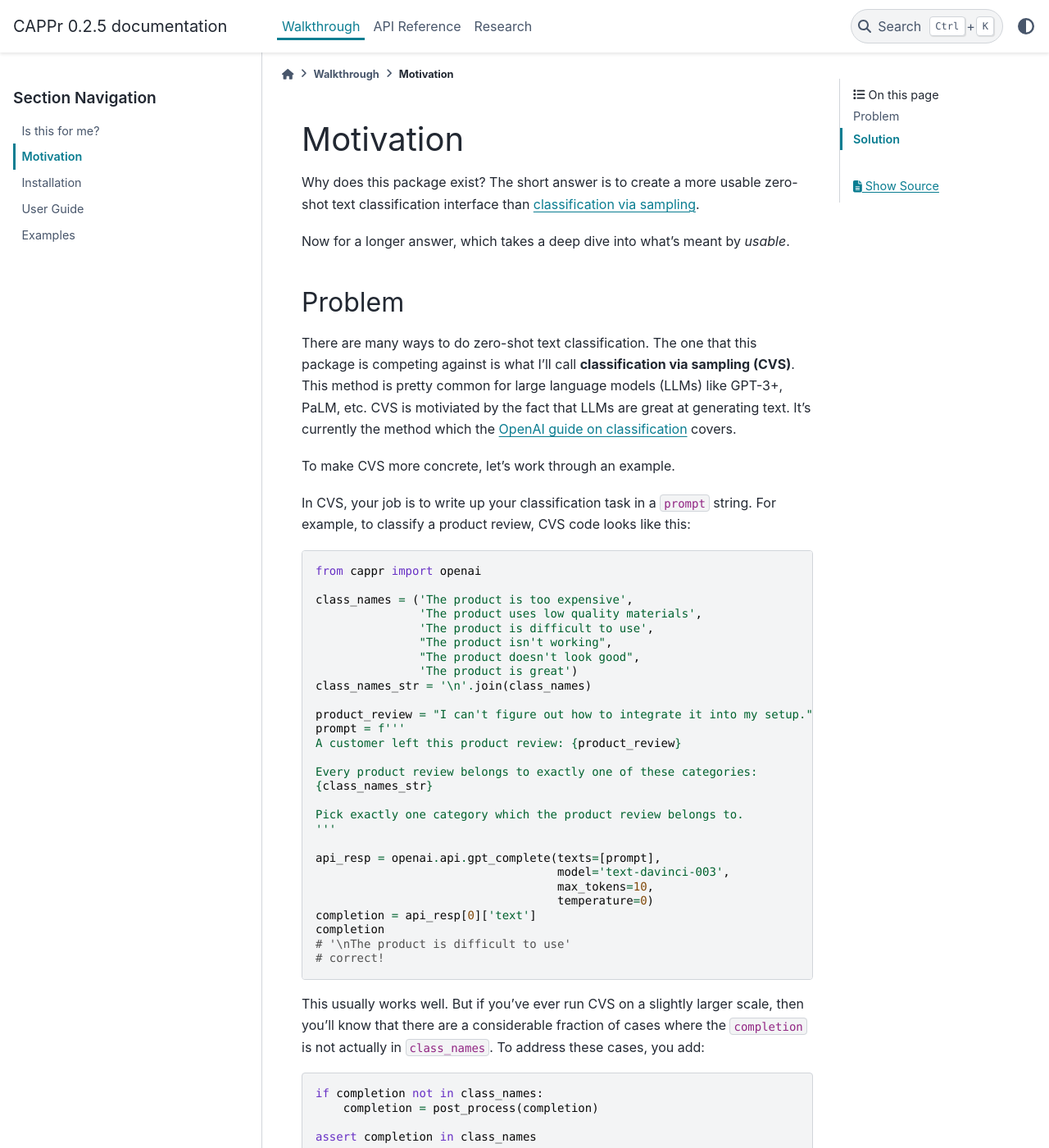
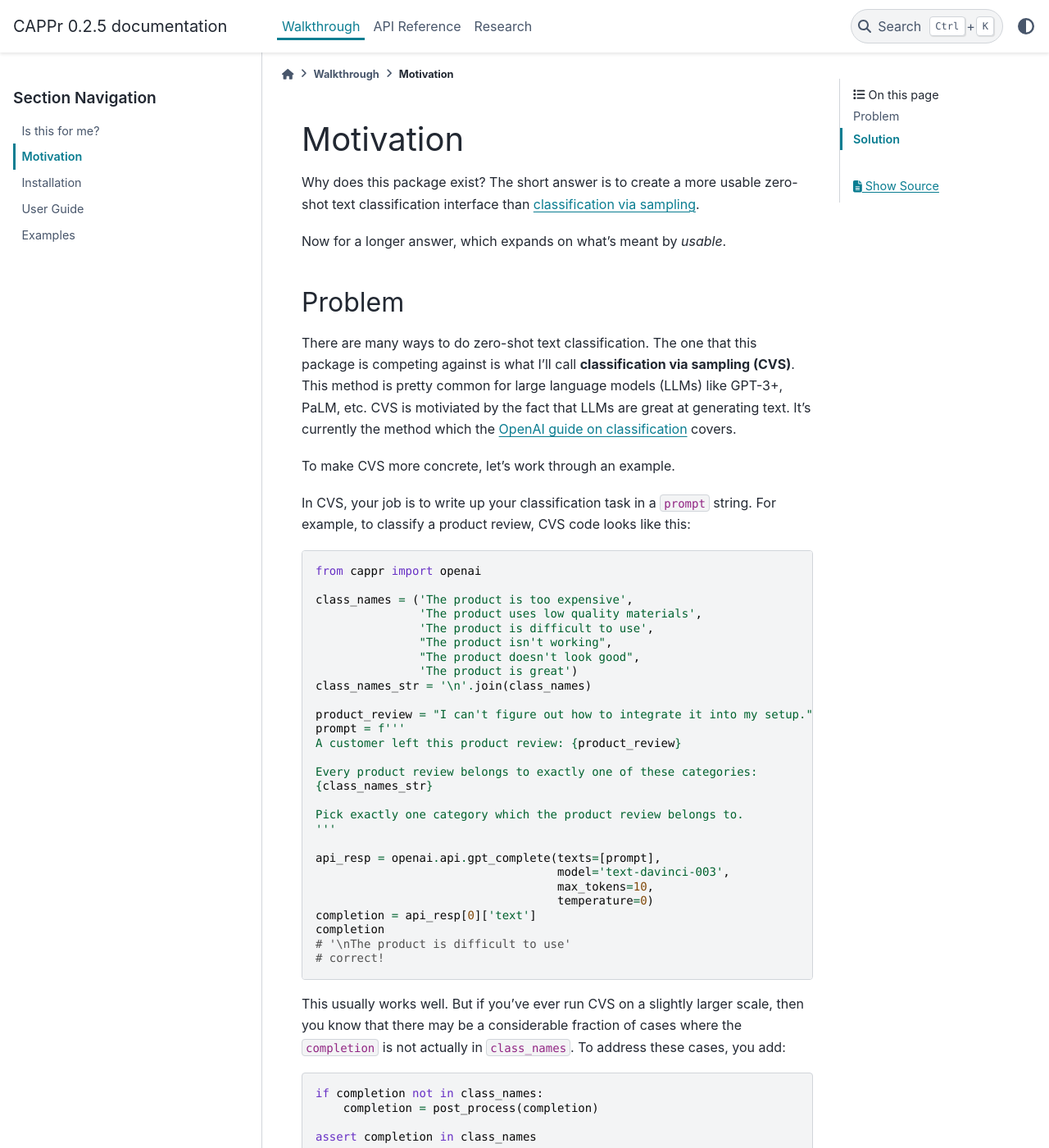
Before and after one commit to kddubey/cappr, a Sphinx documentation site: the page built from docs/source/2_motivation.rst, in a window 1280 px wide and 1400 px high. Shown: the whole window at 82% size. Built offline with Sphinx 7.4.7 and the PyData theme 0.15.4, drawn with Linux system fonts in a browser that asks for light colours; pages that are not in the unit, such as notebooks, are missing from menus; some of the changed text lies outside the part shown.

```diff
--- a/docs/source/2_motivation.rst
+++ b/docs/source/2_motivation.rst
@@ -6,7 +6,7 @@
 
 .. _classification via sampling: https://platform.openai.com/docs/guides/completion/classification
 
-Now for a longer answer, which takes a deep dive into what's meant by *usable*.
+Now for a longer answer, which expands on what's meant by *usable*.
 
 
 Problem
@@ -56,9 +56,9 @@
    # '\nThe product is difficult to use'
    # correct!
 
-This usually works well. But if you've ever run CVS on a slightly larger scale, then
-you'll know that there are a considerable fraction of cases where the ``completion`` is
-not actually in ``class_names``. To address these cases, you add:
+This usually works well. But if you've ever run CVS on a slightly larger scale, then you
+know that there may be a considerable fraction of cases where the ``completion`` is not
+actually in ``class_names``. To address these cases, you add:
 
 .. code:: python
 
```
Also changed, not shown: other parts of docs/source/2_motivation.rst (+2 -4 lines), README.md (+5 -16 lines), 4 other files.
